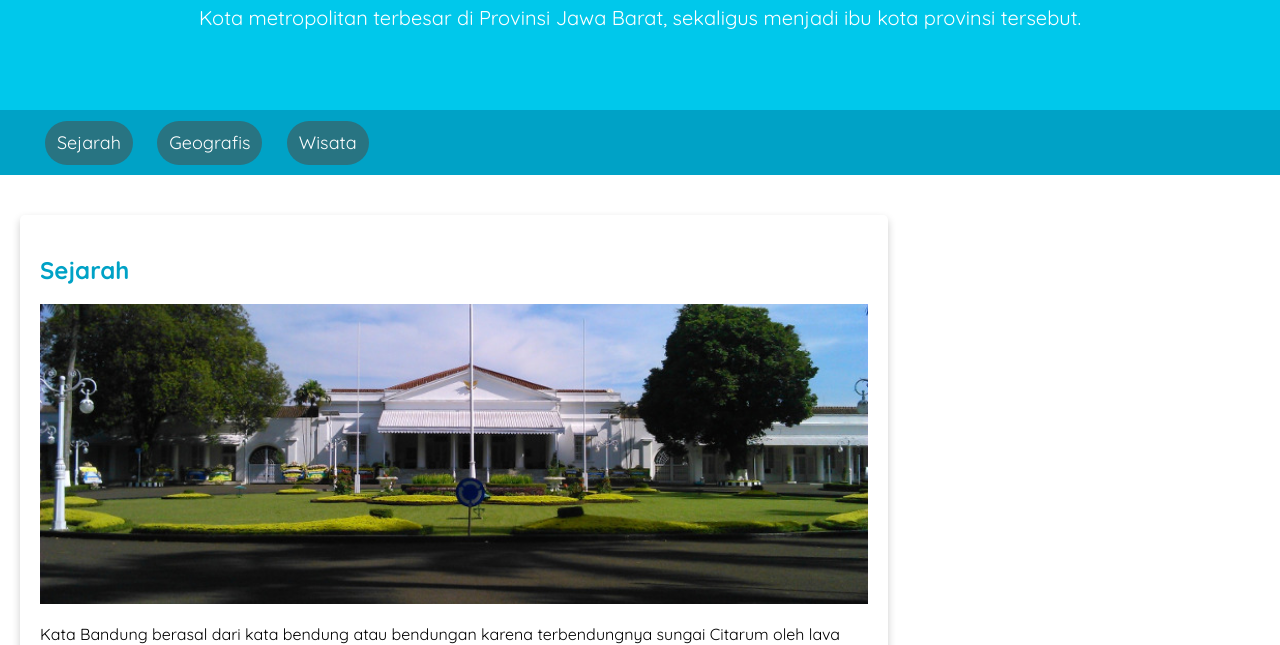
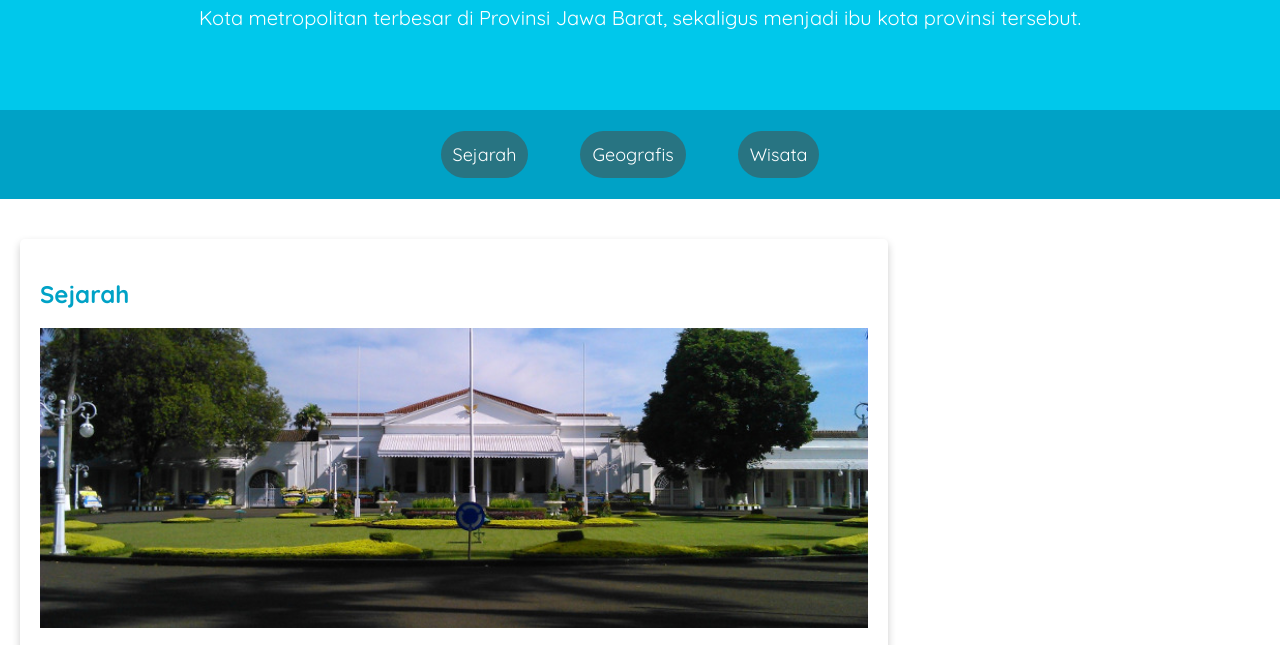
Before and after one commit to reno99986/webCourseDicoding, a website: page index.html in a window 1280 px wide. Shown: the part 159-804 px from the top of the page. Drawn offline with Linux system fonts and the light colour scheme.

Commit message:
Memperbarui css dengan flexbox, tapi masih wip

```diff
--- a/assets/style.css
+++ b/assets/style.css
@@ -1,10 +1,8 @@
-*{
+* {
   box-sizing: border-box;
 }
 
 body {
-
-
   font-family: "Quicksand", sans-serif;
   margin: 0;
   padding: 0;
@@ -21,8 +19,6 @@ nav a:hover {
   opacity: 100%;
 }
 
-
-
 h2,
 h3 {
   color: #00a2c6;
@@ -34,11 +30,9 @@ aside {
 .profile header {
   text-align: center;
 
-
-header{
-  display: inline;
-}
-
+  header {
+    display: inline;
+  }
 }
 .profile img {
   width: 200px;
@@ -49,14 +43,11 @@ header{
   border-radius: 5px;
   margin-top: 20px;
   padding: 20px;
-
-
 }
 .kiri {
   float: left;
   width: 70%;
 }
-
 
 footer {
   padding: 3vh;
@@ -78,15 +69,18 @@ footer {
   text-align: center;
   color: white;
 }
-
+nav ul {
+  padding-inline: 2rem;
+  display: flex;
+  gap: 2rem;
+  justify-content: center;
+}
 nav li {
-  display: inline;
-  list-style-type:none ;
+  list-style-type: none;
   margin-right: 20px;
-  background-color:#287482 ;
+  background-color: #287482;
   padding: 12px;
   border-radius: 50px;
-
 }
 nav {
   background-color: #00a2c6;
@@ -95,14 +89,23 @@ nav {
   top: 0;
 }
 
-main{
+main {
+  display: flex;
   padding: 20px;
-  overflow: auto;
+  gap: 1.5rem;
 }
 
-@media screen and (max-width:1000px) {
-    #content,aside{
-      width: 100%;
-      padding: 0;
-    }
+#content {
+  flex: 5;
 }
+aside {
+  flex: 1;
+}
+
+@media screen and (max-width: 1000px) {
+  #content,
+  aside {
+    width: 100%;
+    padding: 0;
+  }
+}
```
